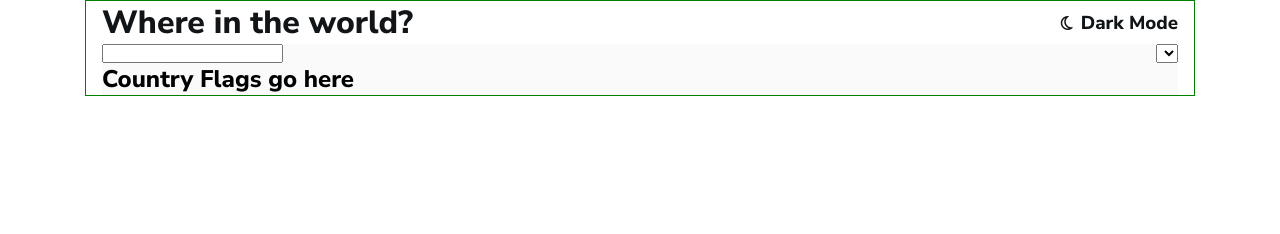
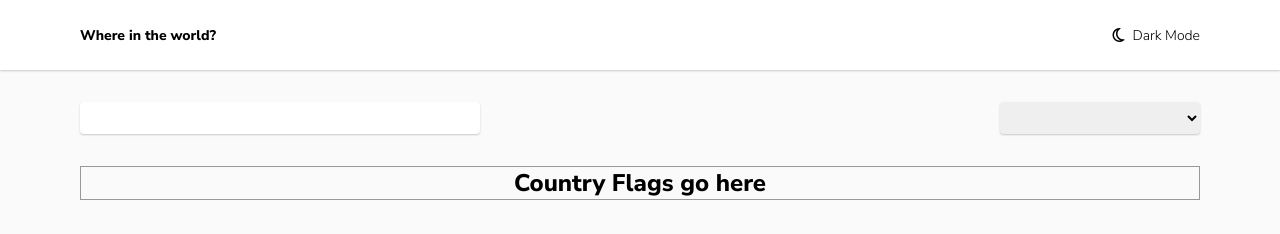
Before and after one commit to jbski/rest-countries-api, a plain HTML site: page index.html in a window 1280 px wide. Drawn offline with Linux system fonts and the light colour scheme.

Commit message:
update index.html and css files

```diff
--- a/index.html
+++ b/index.html
@@ -11,15 +11,19 @@
 </head>
 <body>
 
-<main class="main-container">
-    <header class="header">
+
+
+<header class="main-header-container">
+    <div class="header-container">
         <h1>Where in the world?</h1>
-        <div class="mode-container">
+        <div class="mode-header-container">
             <i class="fa-regular fa-moon"></i>
             <h3>Dark Mode</h3>
         </div>
-    </header>
-    <section class="filters">
+    </div>
+</header>
+<main class="main-container">
+    <section class="filters-container">
         <div class="country-filter">
             <input type="search" name="country-search" id="country">
             <select name="region-filter" id="region"></select>
--- a/style.css
+++ b/style.css
@@ -25,51 +25,93 @@
 
 body {
     font-family: var(--font-family);
-    background-color: var(--color-white);
-    display: flex;
-    align-items: flex-start;
-    justify-content: center;
+    background-color: var(--color-very-light-gray-light-mode-background);
     min-height: 100vh;
 }
 
-.main-container {
-    width: min(100% - 2rem, 1110px);
-    padding: 0rem 1rem;
-    border: 1px solid green;
-    padding: 0rem 1rem;
-
+.main-header-container {
+    background-color: var(--color-white);
+    display: flex;
+    align-items: center;
+    justify-content: center;
+    margin-bottom: 2rem;
+    box-shadow: 0px 1px 2px 0px rgba(0, 0, 0, 0.2);
 }
 
-.header {
+.header-container {
     background-color: var(--color-white);
-    color: var(--color-very-dark-blue-light-mode);
     display: flex;
+    flex-direction: row;
     align-items: center;
     justify-content: space-between;
-
+    padding: 0;
+    width: min(100% - 2rem, 1120px);
+    height: 4.375rem; /*70px*/
+    /* border: solid 1px blue; */
 }
 
-.header h3 {
-    padding-left: 0.5rem;
+.mode-header-container {
+    display: flex;
+    flex-direction: row;
+    align-items: center;
+    justify-content: space-between;
 }
 
-.mode-container {
+.main-header-container h1 {
+    font-size: var(--font-size-homepage);
+    font-weight: var(--font-weight-large);
+}
+
+.main-header-container h3 {
+    font-size: var(--font-size-homepage);
+    font-weight: var(--font-weight-small);
+}
+
+.mode-header-container h3 {
+    padding-left: .5rem;
+}
+
+.filters-container {
     display: flex;
     align-items: center;
     justify-content: center;
 }
 
-.filters {
-    background-color: var(--color-very-light-gray-light-mode-background);
-}
-
 .country-filter {
     display: flex;
+    flex-direction: row;
     align-items: center;
     justify-content: space-between;
+    flex-wrap: wrap;
+    width: min(100% - 2rem, 1120px);
+    margin-bottom: 0rem;
 }
 
 .articles {
-    display: block;
-    background-color: var(--color-very-light-gray-light-mode-background);
+    display: flex;
+    align-items: center;
+    justify-content: center;
 }
+
+.articles-container {
+    display: grid;
+    align-items: center;
+    justify-content: center;
+    width: min(100% - 2rem, 1120px);
+    border: 1px solid #999;
+}
+
+.country-filter #country,
+.country-filter #region {
+    width: min(100% - 2rem, 200px);
+    height: 2.0rem;
+    border-radius: 4px;
+    border-style: none;
+    box-shadow: 0px 1px 2px 0px rgba(0, 0, 0, 0.2);
+    margin-bottom: 2rem;
+}
+
+.country-filter #country {
+    width: min(100%, 400px);
+    margin-right: 1rem;
+}
```
